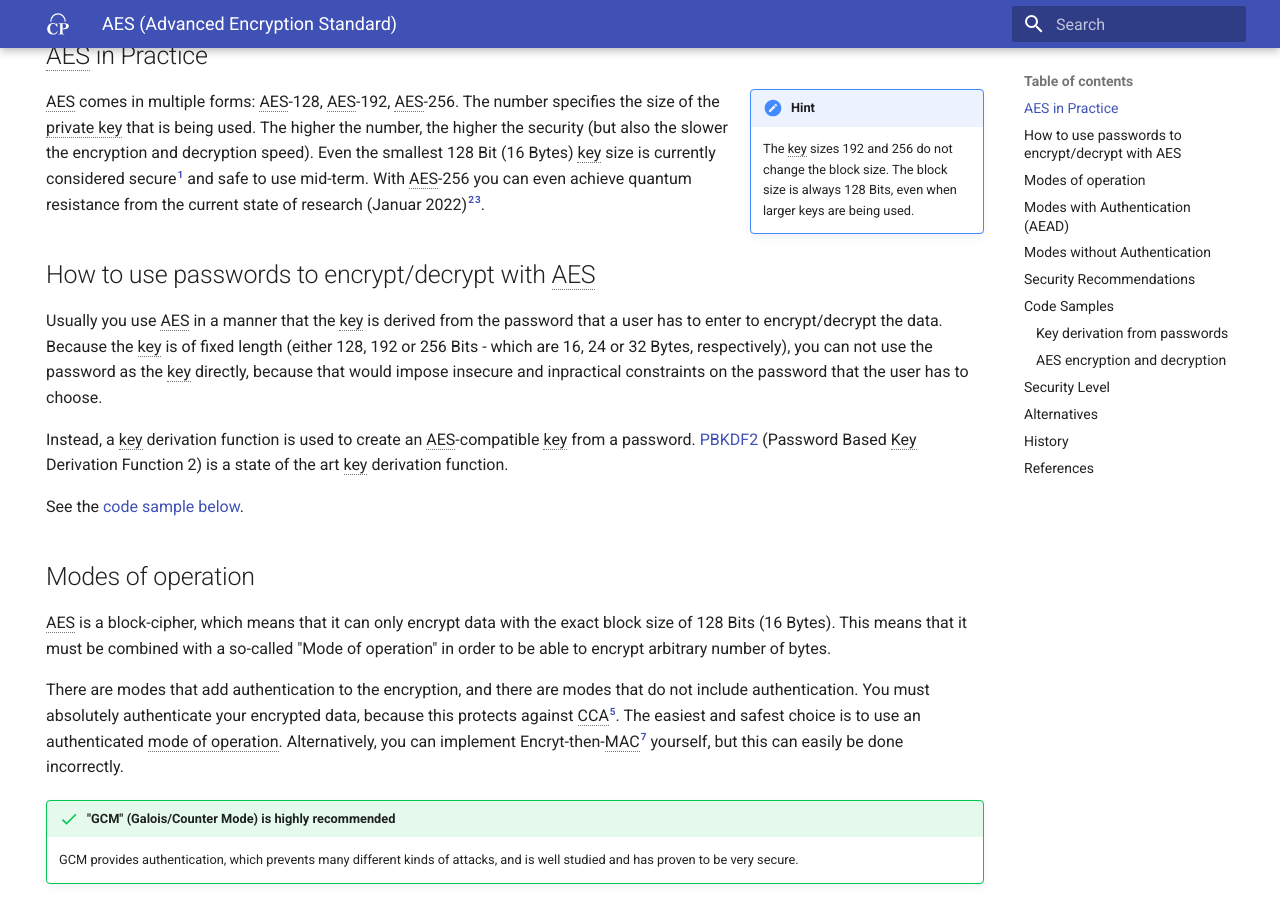
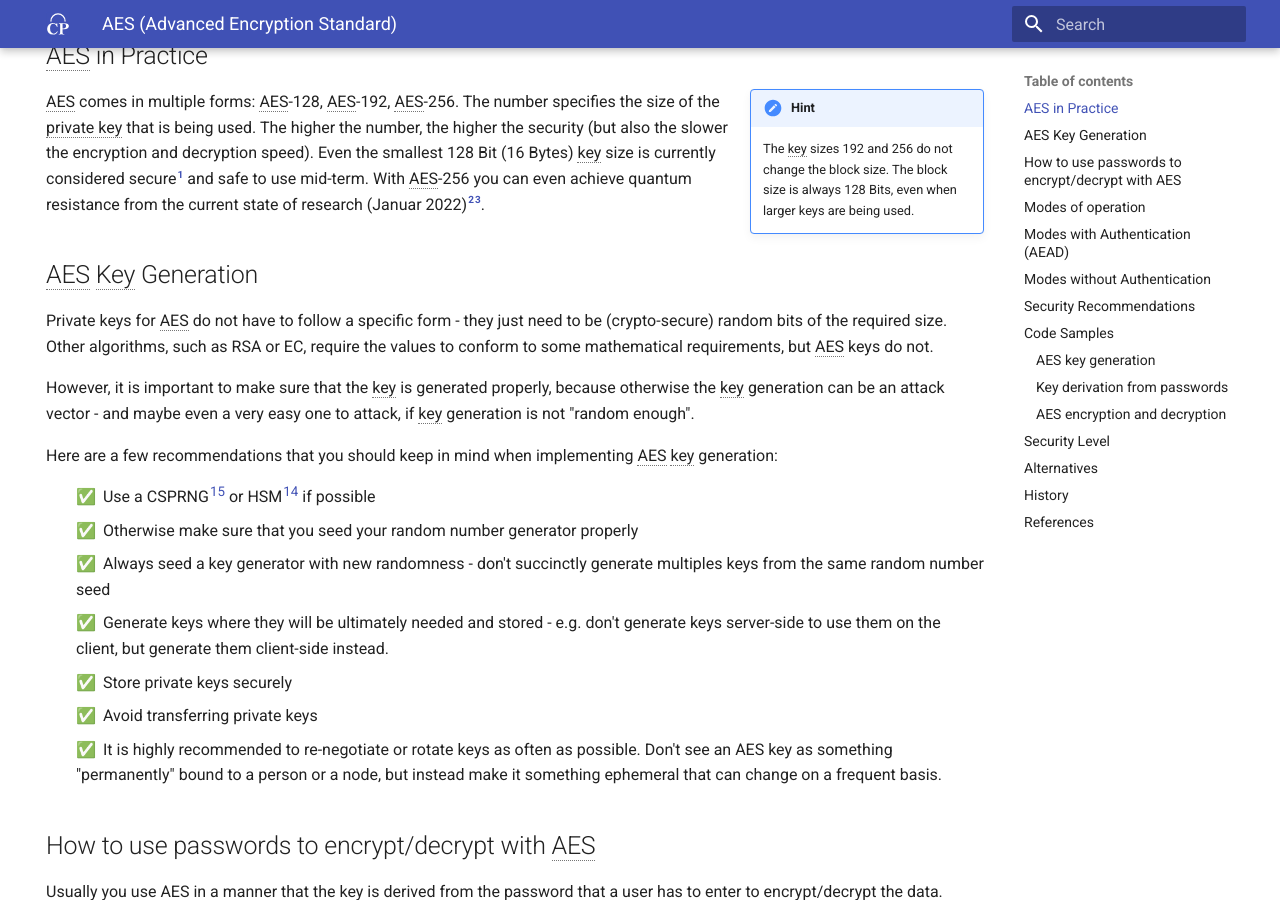
Before and after one commit to daniel-kun/cryptography-primer.info, an MkDocs documentation site: the page built from docs/algorithms/aes.md, in a window 1280 px wide and 900 px high, scrolled down 1017 px. Built offline with MkDocs 1.6.1 and Material for MkDocs 9.7.7, drawn with Linux system fonts in a browser that asks for light colours; some of the changed text lies outside the part shown.

Commit message:
AES: Added recommendations and sample code for key generation

````diff
--- a/docs/algorithms/aes.md
+++ b/docs/algorithms/aes.md
@@ -36,6 +36,24 @@ On this page you will learn:
     The key sizes 192 and 256 do not change the block size. The block size is always 128 Bits, even when larger keys are being used.
 
 AES comes in multiple forms: AES-128, AES-192, AES-256. The number specifies the size of the private key that is being used. The higher the number, the higher the security (but also the slower the encryption and decryption speed). Even the smallest 128 Bit (16 Bytes) key size is currently considered secure[^1] and safe to use mid-term. With AES-256 you can even achieve quantum resistance from the current state of research (Januar 2022)[^2][^9].
+
+## AES Key Generation
+
+Private keys for AES do not have to follow a specific form - they just need to be (crypto-secure) random bits of the required size. Other algorithms, such as RSA or EC, require the values to conform to some mathematical requirements, but AES keys do not.
+
+However, it is important to make sure that the key is generated properly, because otherwise the key generation can be an attack vector - and maybe even a very easy one to attack, if key generation is not "random enough".
+
+Here are a few recommendations that you should keep in mind when implementing AES key generation:
+
+<ul class="recommendations">
+    <li>Use a CSPRNG<sup><a id="fnref:15" href="#fn:15">15</a></sup> or HSM<sup><a id="fnref:14" href="#fn:14">14</a></sup> if possible
+    <li>Otherwise make sure that you seed your random number generator properly</li>
+    <li>Always seed a key generator with new randomness - don't succinctly generate multiples keys from the same random number seed</li>
+    <li>Generate keys where they will be ultimately needed and stored - e.g. don't generate keys server-side to use them on the client, but generate them client-side instead.</li>
+    <li>Store private keys securely</li>
+    <li>Avoid transferring private keys</li>
+    <li>It is highly recommended to re-negotiate or rotate keys as often as possible. Don't see an AES key as something "permanently" bound to a person or a node, but instead make it something ephemeral that can change on a frequent basis.</li>
+</ul>
 
 ## How to use passwords to encrypt/decrypt with AES
 
@@ -141,6 +159,43 @@ There are modes that add authentication to the encryption, and there are modes t
 </table>
 
 ## Code Samples
+
+### AES key generation
+
+This code sample shows how to securely generate a new AES key:
+
+!!! warning
+
+    Do not use your regular "random" function for AES key generation,
+    but use your crypto library's dedicated functions for this.
+
+=== "Python"
+
+    !!! info
+
+        This code sample requires the widely used [`pyca/cryptography`](https://pypi.org/project/cryptography/) package.
+
+        Install it with `pip install cryptography` or your favorite package manager.
+
+    ``` py
+    from cryptography.hazmat.primitives.ciphers.aead import AESGCM
+
+    # Generate a random 256 Bit private key:
+    key = AESGCM.generate_key(bit_length=256)
+    ```
+
+=== "Java"
+
+    ``` java
+    // TODO
+    ```
+
+=== "JavaScript"
+
+    ``` javascript
+    // TODO
+    ```
+
 
 ### Key derivation from passwords
 
@@ -313,5 +368,7 @@ Recommendations and Key Lengths](https://www.bsi.bund.de/SharedDocs/Downloads/EN
 [^11]: [Biclique attack](https://en.wikipedia.org/wiki/Biclique_attack) on Wikipedia
 [^12]: [Padding oracle attack](https://en.wikipedia.org/wiki/Padding_oracle_attack) on Wikipedia
 [^13]: [Recommendation for Block Cipher Modes of Operation: Galois/Counter Mode (GCM) and GMAC](https://csrc.nist.gov/publications/detail/sp/800-38d/final) on csrc.nist.gov
+[^14]: [Hardware Security Module](https://en.wikipedia.org/wiki/Hardware_security_module) on Wikipedia
+[^15]: [Cryptographically-secure pseudorandom number generator](https://en.wikipedia.org/wiki/Cryptographically-secure_pseudorandom_number_generator) on Wikipedia
 
 --8<-- "includes/abbrevations.md"
--- a/includes/abbrevations.md
+++ b/includes/abbrevations.md
@@ -28,3 +28,4 @@
 *[MAC]: A Message Authenticate Code can be used to guarantee that a message was sent by the designated sender, which must know some form of secret in addition to the message to construct the MAC. The recipient must know this secret, too, to validate that the MAC is valid for the given message. There are a multitude of different kinds of MAC algorithms and an entire chapter dedicated on this sites to MACs.
 *[padding oracle attack]: The padding oracle attack relies on modes of operation mainly for symmetric encryption algorithms that use deterministic padding. The attack can be used when a receiver (decrypter, e.g. a server) leaks information about whether the padding of a message is correct or not. This can then allow to encrypt or decrypt data without knowing the private key.
 *[digest]: A digest is the result of hashing a message (or arbitrary data for that matter). E.g. when applying a SHA256 hash function on a message, the result is called a "digest". Digests are also called "hashes" or "hash values".
+*[HSM]: Hardware Security Module. These modules assist in performing cryptography-related tasks such as key storage, encryption or crypto-secure random number generation.
````
